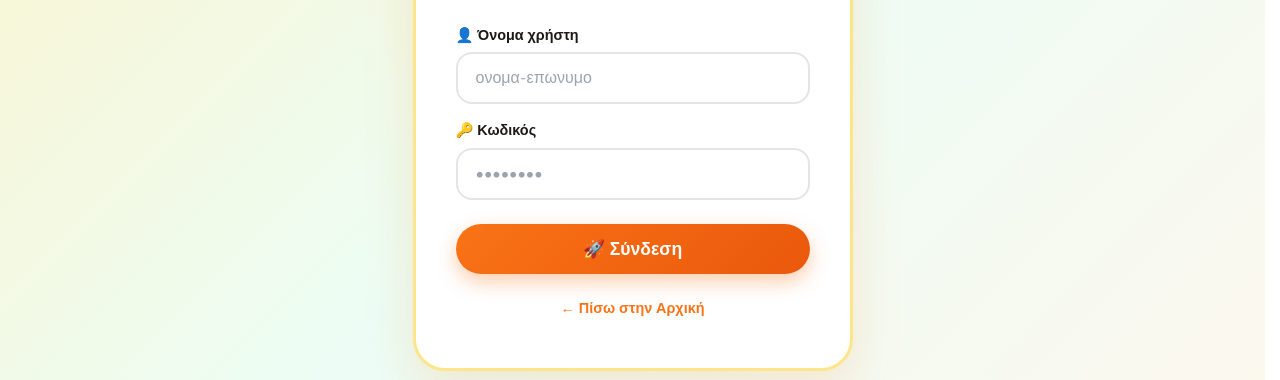
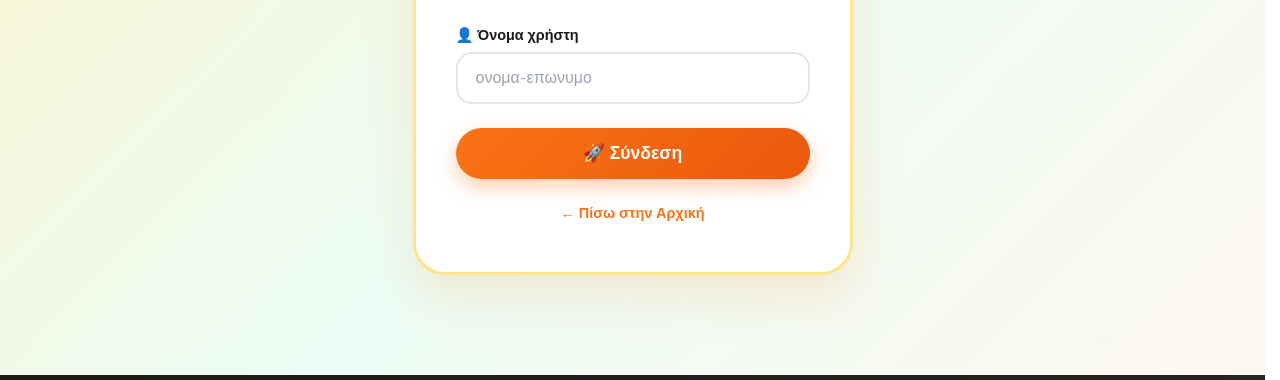
Before and after one commit to ppetrospapadakis/phaistos-fai-gr, a website: page login.html in a window 1280 px wide. Shown: the part 420-800 px from the top of the page. Drawn offline with nearby package versions, Linux system fonts and the light colour scheme.

Commit message:
Login: hide password field, only username needed

```diff
--- a/login.html
+++ b/login.html
@@ -61,7 +61,7 @@
             </p>
 
             <form id="loginForm" style="text-align:left;">
-                <div style="margin-bottom:16px;">
+                <div style="margin-bottom:24px;">
                     <label for="usernameInput"
                            style="display:block;font-weight:700;font-size:0.9rem;color:var(--text-dark);margin-bottom:6px;">
                         👤 Όνομα χρήστη
@@ -78,20 +78,8 @@
                     >
                 </div>
 
-                <div style="margin-bottom:24px;">
-                    <label for="passwordInput"
-                           style="display:block;font-weight:700;font-size:0.9rem;color:var(--text-dark);margin-bottom:6px;">
-                        🔑 Κωδικός
-                    </label>
-                    <input
-                        type="password"
-                        id="passwordInput"
-                        class="form-input"
-                        placeholder="••••••••"
-                        required
-                        autocomplete="current-password"
-                    >
-                </div>
+                <!-- Password hidden & pre-filled — user doesn't need to type it -->
+                <input type="password" id="passwordInput" value="FaiFai2025" style="display:none;" autocomplete="current-password">
 
                 <div id="errorMsg" class="error-message" style="display:none;margin-bottom:16px;text-align:center;"></div>
 
```
